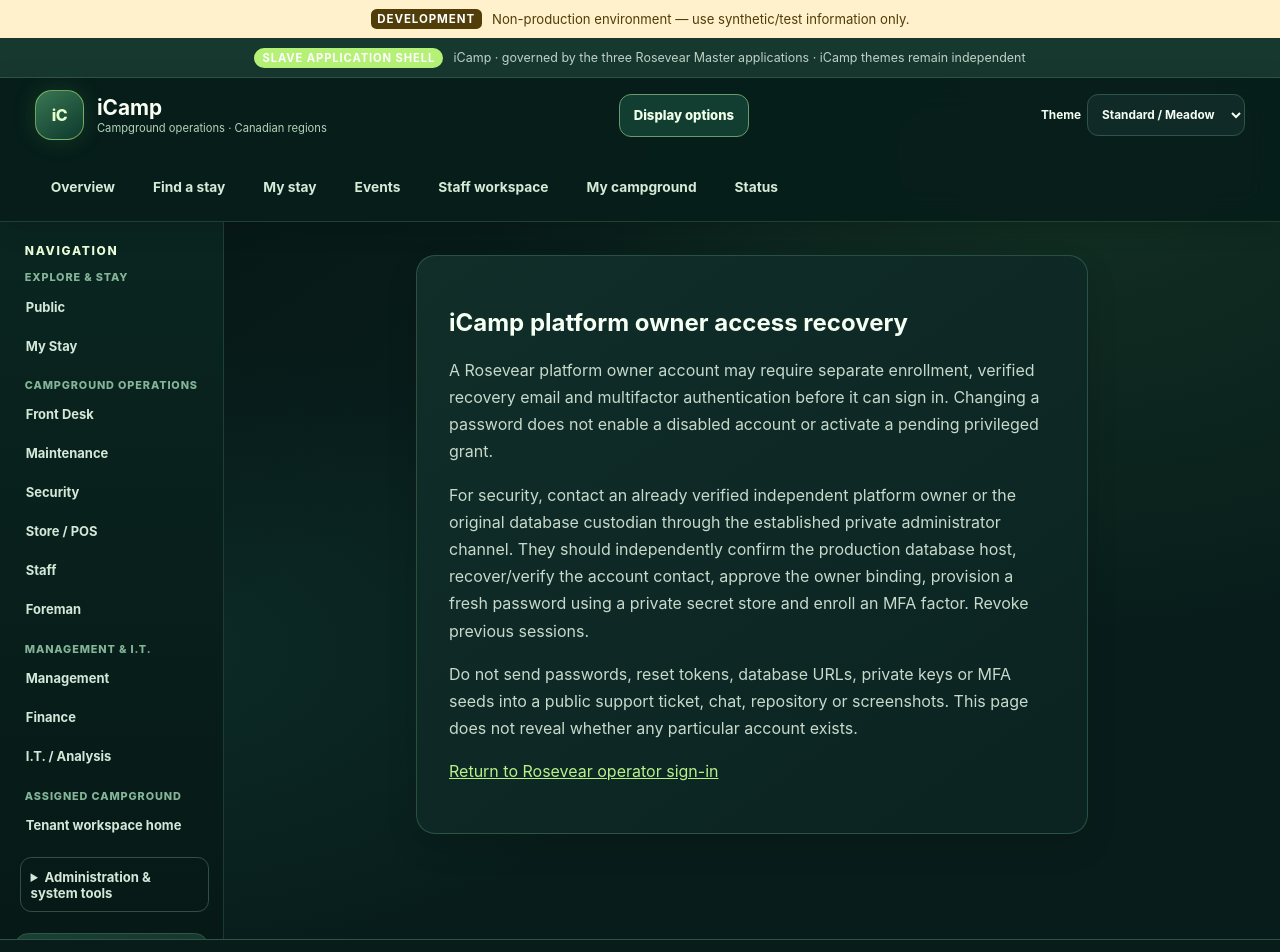
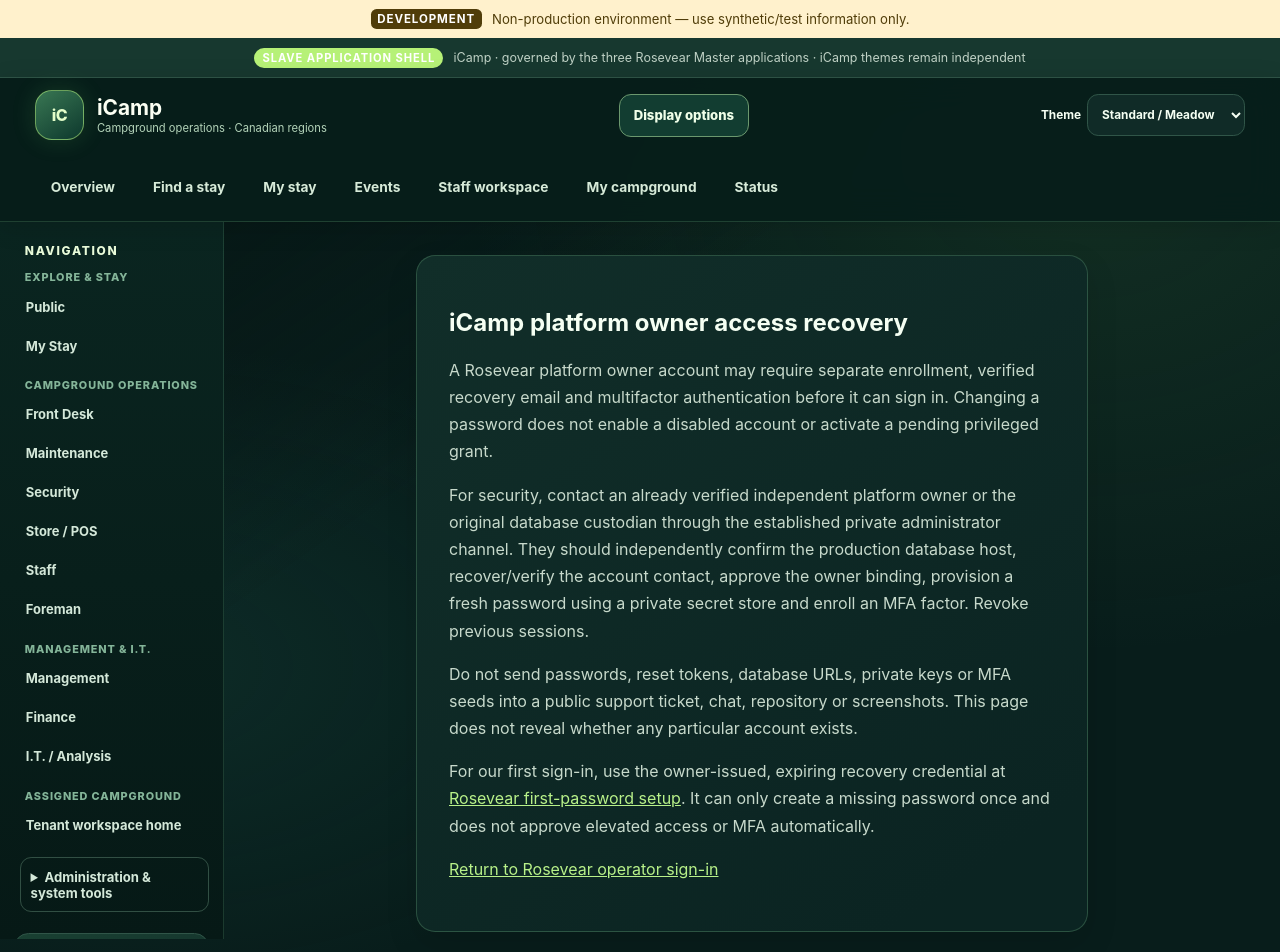
Before and after one commit to RosevearCreations/iCamp, a Next.js app: page /auth/owner-access in a window 1280 px wide. Shown: the top 952 px of the page. Built offline with nearby package versions, Linux system fonts and the light colour scheme.

Commit message:
Build 273: expose first-password setup safely from original login and owner recovery help

```diff
--- a/app/auth/owner-access/page.tsx
+++ b/app/auth/owner-access/page.tsx
@@ -34,6 +34,12 @@ export default function OwnerAccessHelp() {
             account exists.
           </p>
           <p>
+            For our first sign-in, use the owner-issued, expiring recovery
+            credential at <Link href="/auth/owner-setup">Rosevear first-password setup</Link>.
+            It can only create a missing password once and does not approve
+            elevated access or MFA automatically.
+          </p>
+          <p>
             <Link href="/auth/login?next=%2Fsysop">
               Return to Rosevear operator sign-in
             </Link>
```
